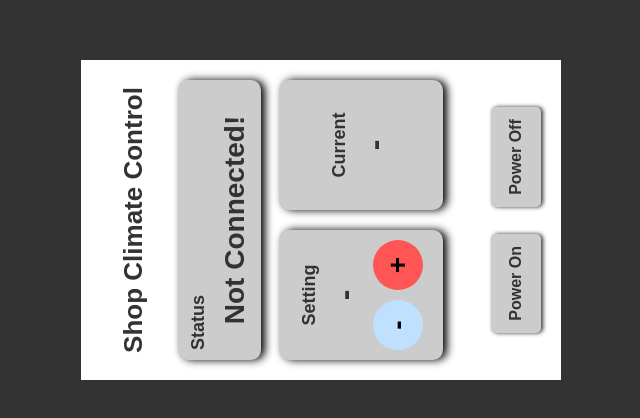
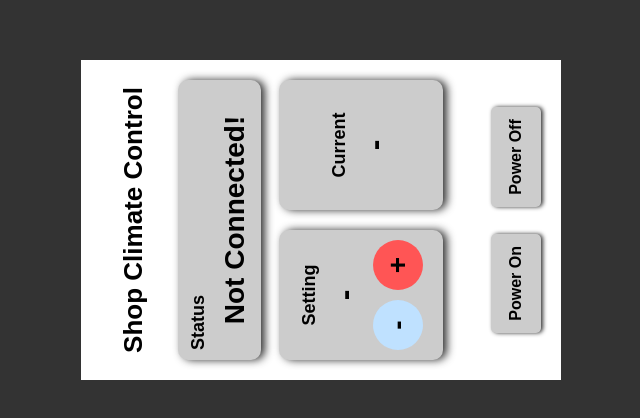
Before and after one commit to EthyMoney/AirConControl-Electron-MINI, an Electron app: page index.html in a window 1280 px wide. Shown: the part 180-598 px from the top of the page, without its empty margins (319-959 px from the left). Drawn offline with Linux system fonts and the light colour scheme; no server answers.

Commit message:
improved light mode styling and contrast

```diff
--- a/styles.css
+++ b/styles.css
@@ -208,13 +208,14 @@ body {
 }
 */
 
+.light-mode .title {
+  color: black;
+}
+
 .light-mode .status-section {
   background-color: #cccccc;
-  color: #333333;
-}
-
-.light-mode .status-section status-valueh2 {
   color: black;
+  box-shadow: 0 4px 8px #333333;
 }
 
 .light-mode .status-cooling {
@@ -239,12 +240,13 @@ body {
 
 .light-mode .temperature-section {
   background-color: #cccccc;
-  color: #333333;
+  color: black;
+  box-shadow: 0 4px 8px #333333;
 }
 
 .light-mode .control-buttons button {
   background-color: #cccccc;
-  color: #333333;
+  color: black;
   box-shadow: 0 2px 4px #333333;
 }
 
```
